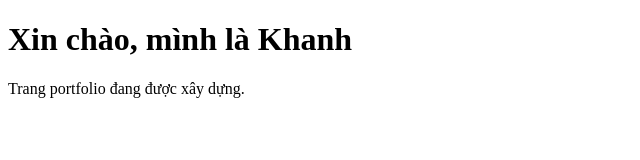
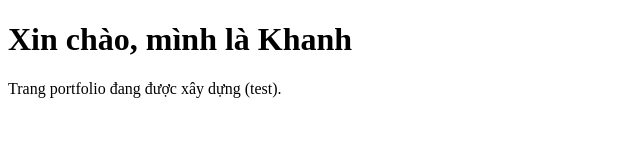
Before and after one commit to khanhtkle-portfolio/khanhtkle-portfolio.github.io, a plain HTML site: page index.html in a window 1280 px wide. Shown: the full height of the page, 0-640 px from the left. Drawn offline with Linux system fonts and the light colour scheme.

Commit message:
Update introduction line

```diff
--- a/index.html
+++ b/index.html
@@ -7,6 +7,6 @@
 </head>
 <body>
   <h1>Xin chào, mình là Khanh</h1>
-  <p>Trang portfolio đang được xây dựng.</p>
+  <p>Trang portfolio đang được xây dựng (test).</p>
 </body>
 </html>
```
